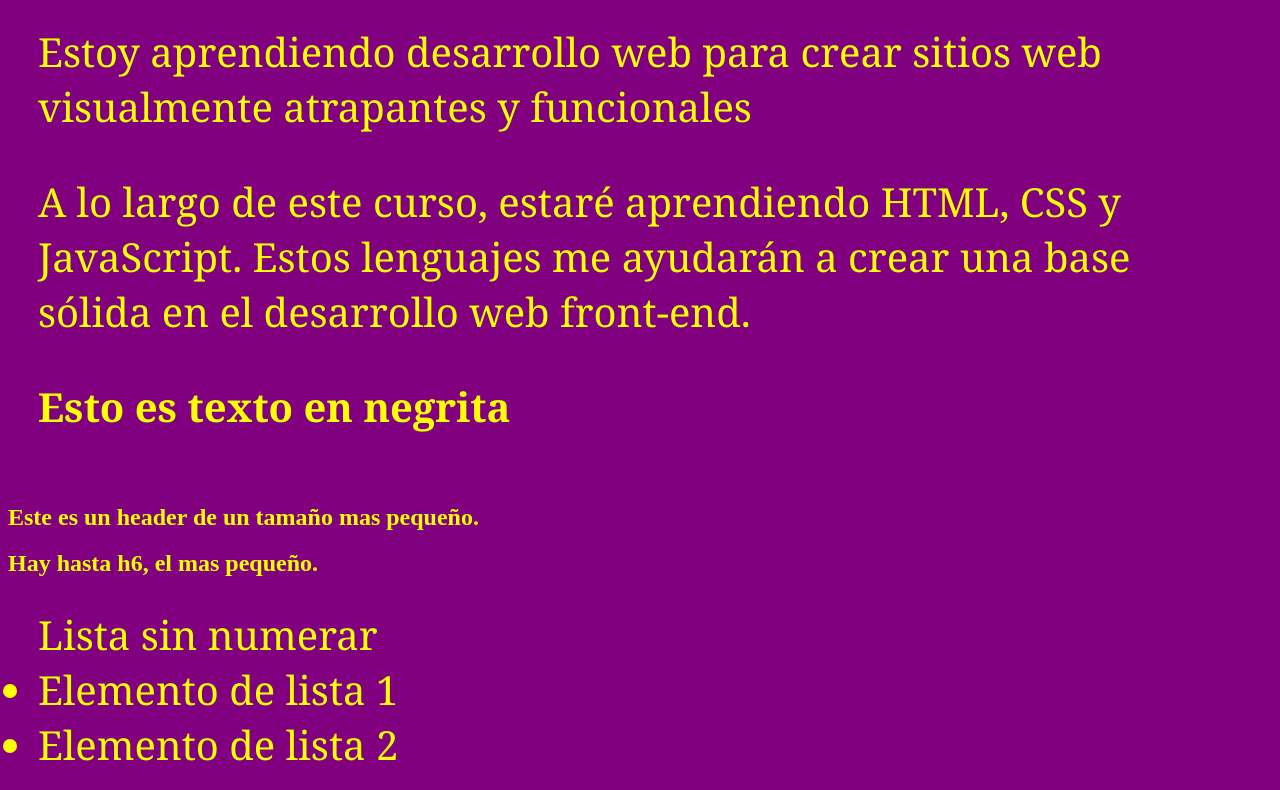
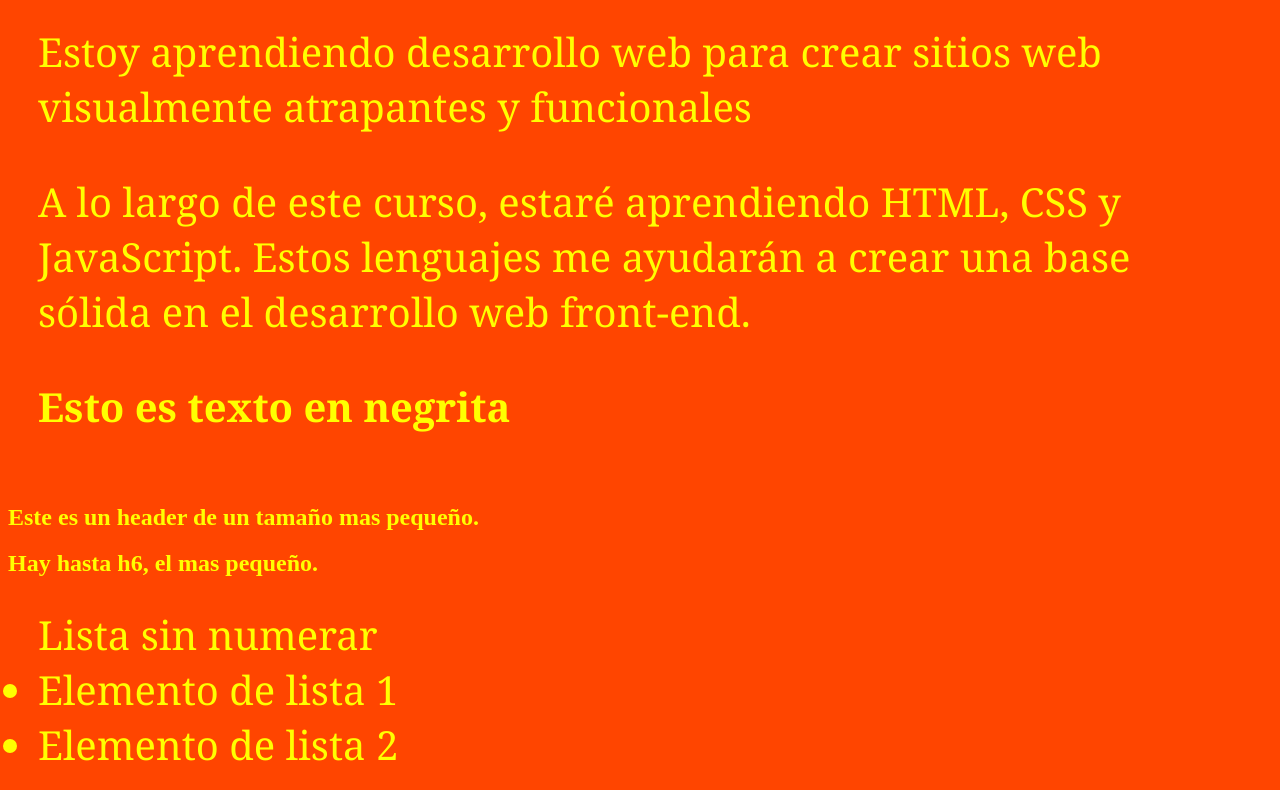
Before and after one commit to mrw3192/Repositorioremoto, a plain HTML site: page Mi- primer-website.html in a window 1280 px wide. Shown: the part 662-1452 px from the top of the page. Drawn offline with Linux system fonts and the light colour scheme.

Commit message:
cambiar color de fondo en la rama cambios-fondo5

```diff
--- a/estilos.css
+++ b/estilos.css
@@ -1,5 +1,5 @@
 body{
-    background-color: purple;
+    background-color: orangered;
     color:yellow
 }
 
```
